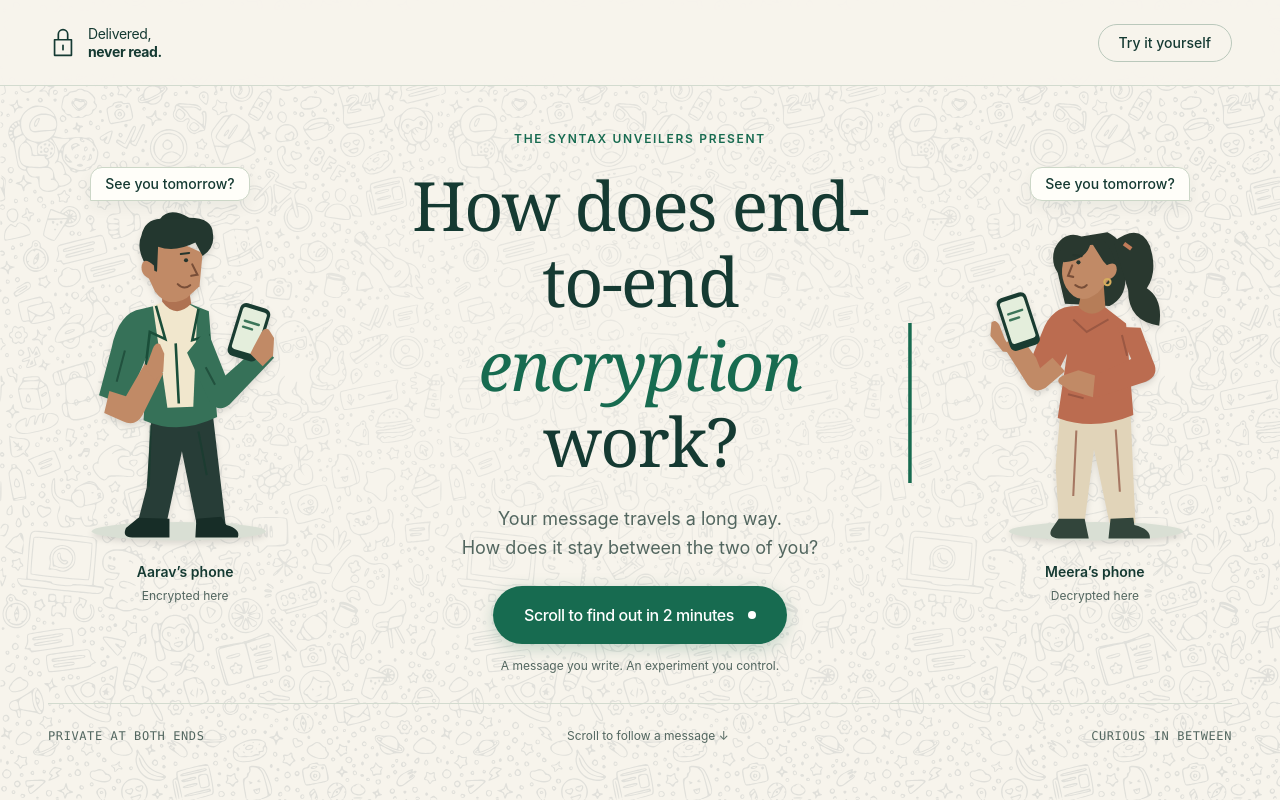
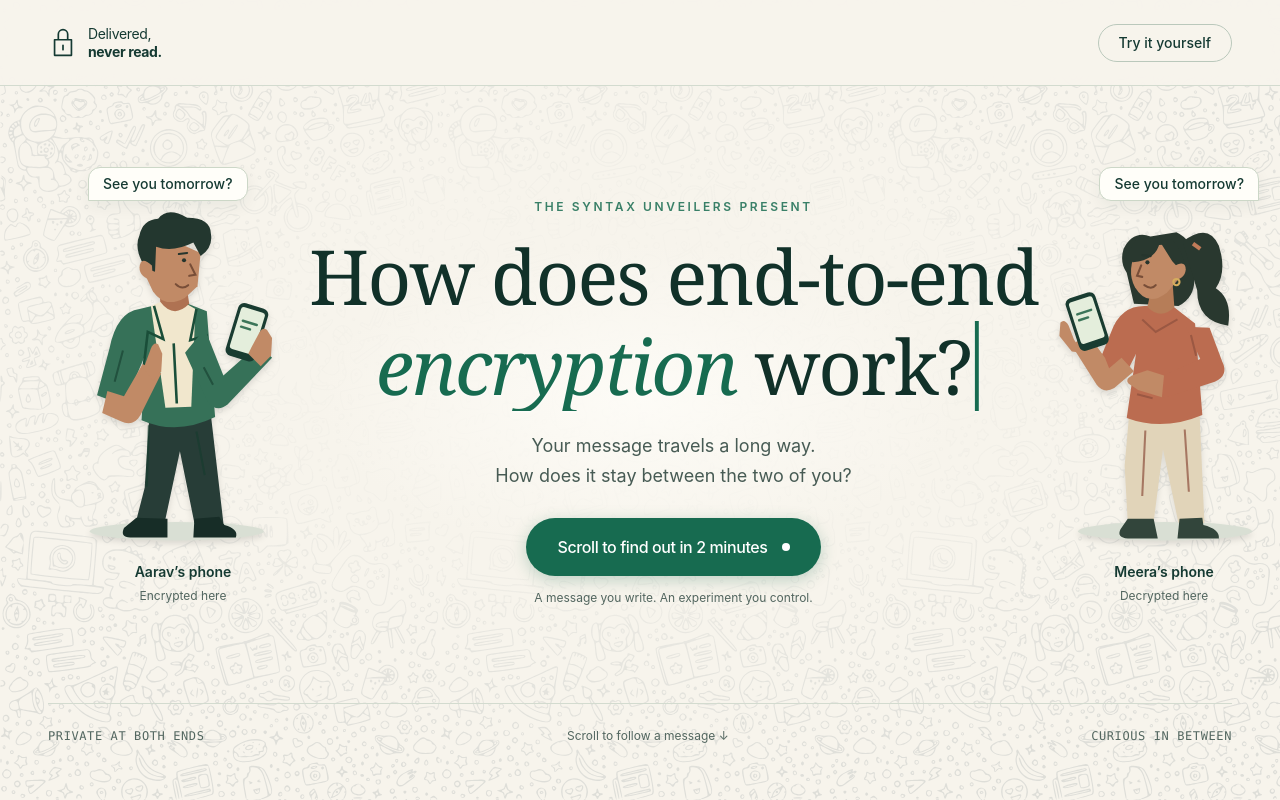
Before and after one commit to HimHacks/N, a React (Vite) app: page / in a window 1280 px wide. Built offline with nearby package versions, Linux system fonts and the light colour scheme.

Commit message:
fix(hero): refine typography hierarchy, 2-line break, and background doodle separation

```diff
--- a/src/components/features/E2EEHomePage.tsx
+++ b/src/components/features/E2EEHomePage.tsx
@@ -71,20 +71,27 @@ export const E2EEHomePage: React.FC<E2EEHomePageProps> = ({ onNavigateToSimulato
     >
       {/*
         Authentic WhatsApp Doodle Wallpaper Background:
-        Using lightweight, seamlessly repeating vector doodle wallpaper with thin outlines
-        (speech bubbles, phones, locks, stars, envelopes, tech doodles).
-        Tuned to balanced visibility (~0.14) so the illustrations are clearly discernible
-        while preserving crisp contrast and legibility for all foreground elements.
+        - Carefully refined background-to-foreground separation:
+        - Radial mask creates an editorial clearing in the central text zone (fading doodles to ~0.03 directly behind typography)
+        - Preserves crisp, balanced visibility of doodles (~0.14) around the periphery and behind the illustrated characters.
       */}
       <div
         className="pointer-events-none absolute inset-0 z-0 overflow-hidden"
         style={{
-          opacity: 0.14,
+          opacity: 0.15,
           backgroundImage: 'url(/whatsapp-doodle.svg)',
           backgroundSize: '440px 799px',
           backgroundRepeat: 'repeat',
-          maskImage: 'radial-gradient(ellipse 75% 65% at 50% 45%, rgba(0,0,0,0.55) 0%, rgba(0,0,0,0.95) 70%, black 100%)',
-          WebkitMaskImage: 'radial-gradient(ellipse 75% 65% at 50% 45%, rgba(0,0,0,0.55) 0%, rgba(0,0,0,0.95) 70%, black 100%)',
+          maskImage: 'radial-gradient(ellipse 65% 55% at 50% 44%, rgba(0,0,0,0.06) 0%, rgba(0,0,0,0.20) 40%, rgba(0,0,0,0.75) 75%, black 100%)',
+          WebkitMaskImage: 'radial-gradient(ellipse 65% 55% at 50% 44%, rgba(0,0,0,0.06) 0%, rgba(0,0,0,0.20) 40%, rgba(0,0,0,0.75) 75%, black 100%)',
+        }}
+      />
+
+      {/* Subtle central luminous aura: soft ambient tonal separation providing pristine legibility without artificial shadows */}
+      <div
+        className="pointer-events-none absolute top-1/2 left-1/2 -translate-x-1/2 -translate-y-1/2 w-[70vw] max-w-[900px] h-[55vh] z-0 rounded-full"
+        style={{
+          background: 'radial-gradient(ellipse at center, rgba(255, 254, 250, 0.75) 0%, rgba(247, 244, 236, 0.4) 50%, rgba(247, 244, 236, 0) 80%)',
         }}
       />
 
@@ -159,30 +166,30 @@ export const E2EEHomePage: React.FC<E2EEHomePageProps> = ({ onNavigateToSimulato
             </div>
           </div>
 
-          {/* CENTER: Centered Title, Subtitle, and Primary Button */}
-          <div className="w-full lg:w-[52%] flex flex-col items-center text-center px-2 sm:px-6 z-20 order-1 lg:order-2">
-            {/* The Syntax Unveilers present */}
-            <p className="text-[11px] sm:text-xs font-semibold tracking-[0.14em] uppercase text-[#176B50] mb-3 sm:mb-4">
+          {/* CENTER: Focused Typography Zone with Exceptional Editorial Hierarchy */}
+          <div className="w-full lg:w-[56%] flex flex-col items-center text-center px-2 sm:px-6 z-20 order-1 lg:order-2">
+            {/* The Syntax Unveilers present - Refined Secondary Kicker */}
+            <p className="text-[11px] sm:text-xs font-semibold tracking-[0.22em] uppercase text-[#176B50]/85 mb-3 sm:mb-4 select-none">
               The Syntax Unveilers present
             </p>
 
-            {/* Exact Reference Heading with Two-Line Stylish Block Reveal Effect */}
+            {/* Prominent Two-Line Serif Headline with One-Time Stylish Block Reveal Effect */}
             <h1
-              className="text-4xl sm:text-5xl md:text-6xl lg:text-[68px] font-normal leading-[1.12] tracking-tight text-[#153A32] max-w-2xl flex flex-col items-center justify-center"
+              className="text-4xl sm:text-5xl md:text-6xl lg:text-[70px] xl:text-[76px] font-normal leading-[1.08] tracking-tight text-[#113129] max-w-3xl w-full flex flex-col items-center justify-center drop-shadow-[0_1px_1px_rgba(255,255,255,0.8)]"
               style={{ fontFamily: "Georgia, 'Times New Roman', serif" }}
             >
               <BlockReveal delay={200} duration={0.5} blockColor="#176B50" isReady={isInitialReady}>
-                <span>How does end-to-end</span>
+                <span className="whitespace-nowrap">How does end-to-end</span>
               </BlockReveal>
               <BlockReveal delay={480} duration={0.5} blockColor="#176B50" isReady={isInitialReady}>
-                <span>
+                <span className="whitespace-nowrap">
                   <em className="italic text-[#176B50] font-normal">encryption</em> work?
                 </span>
               </BlockReveal>
             </h1>
 
-            {/* Exact Reference Supporting Text */}
-            <p className="text-sm sm:text-base md:text-lg text-[#52665F] leading-relaxed max-w-lg mt-5 mb-6">
+            {/* Balanced Supporting Explainer Text */}
+            <p className="text-base sm:text-lg text-[#475B54] leading-relaxed max-w-md mt-5 mb-7">
               Your message travels a long way.<br className="hidden sm:inline" />
               How does it stay between the two of you?
             </p>
@@ -200,8 +207,8 @@ export const E2EEHomePage: React.FC<E2EEHomePageProps> = ({ onNavigateToSimulato
               }}
             />
 
-            {/* Supporting Line */}
-            <p className="text-xs text-[#52665F] mt-3 sm:mt-3.5">
+            {/* Subtle Supporting Line */}
+            <p className="text-xs text-[#52665F] mt-3.5 select-none">
               A message you write. An experiment you control.
             </p>
           </div>
```
Also changed, not shown: 1 other file (tests, documents, lock files or other folders).
